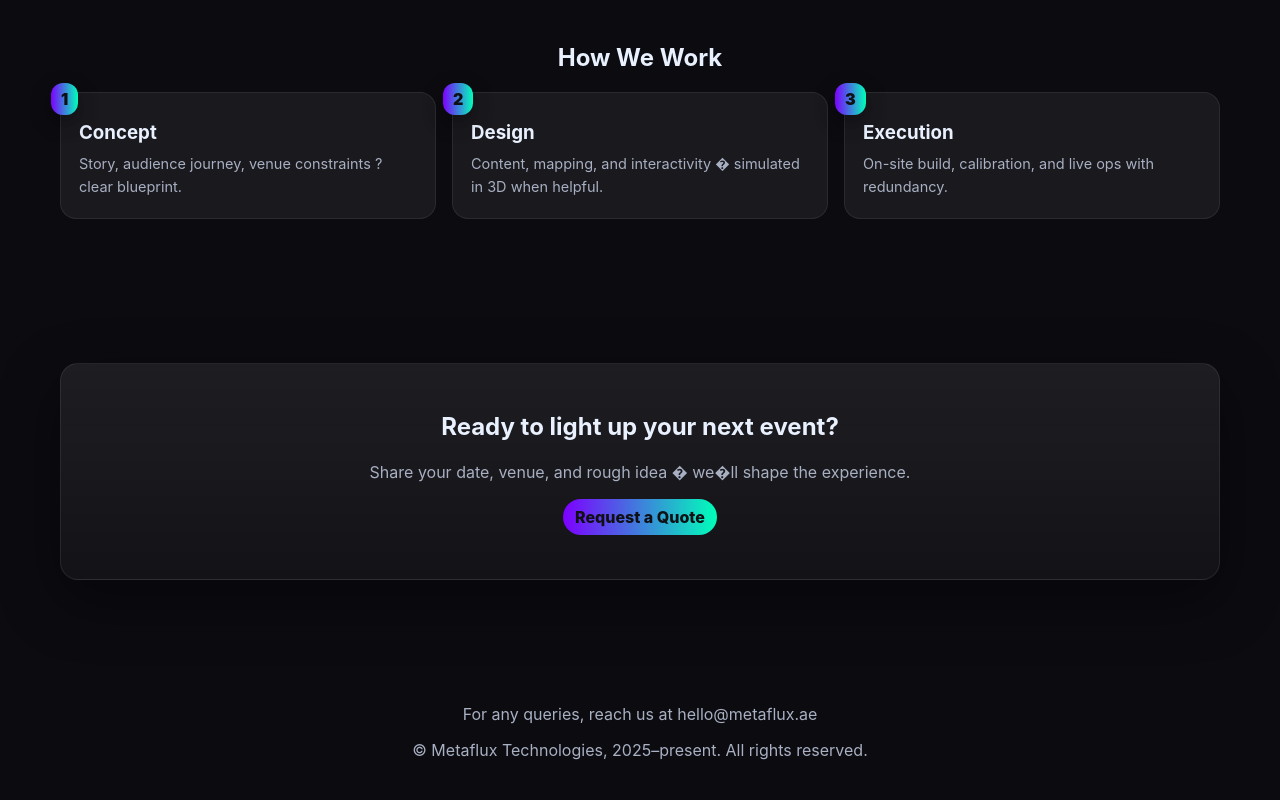
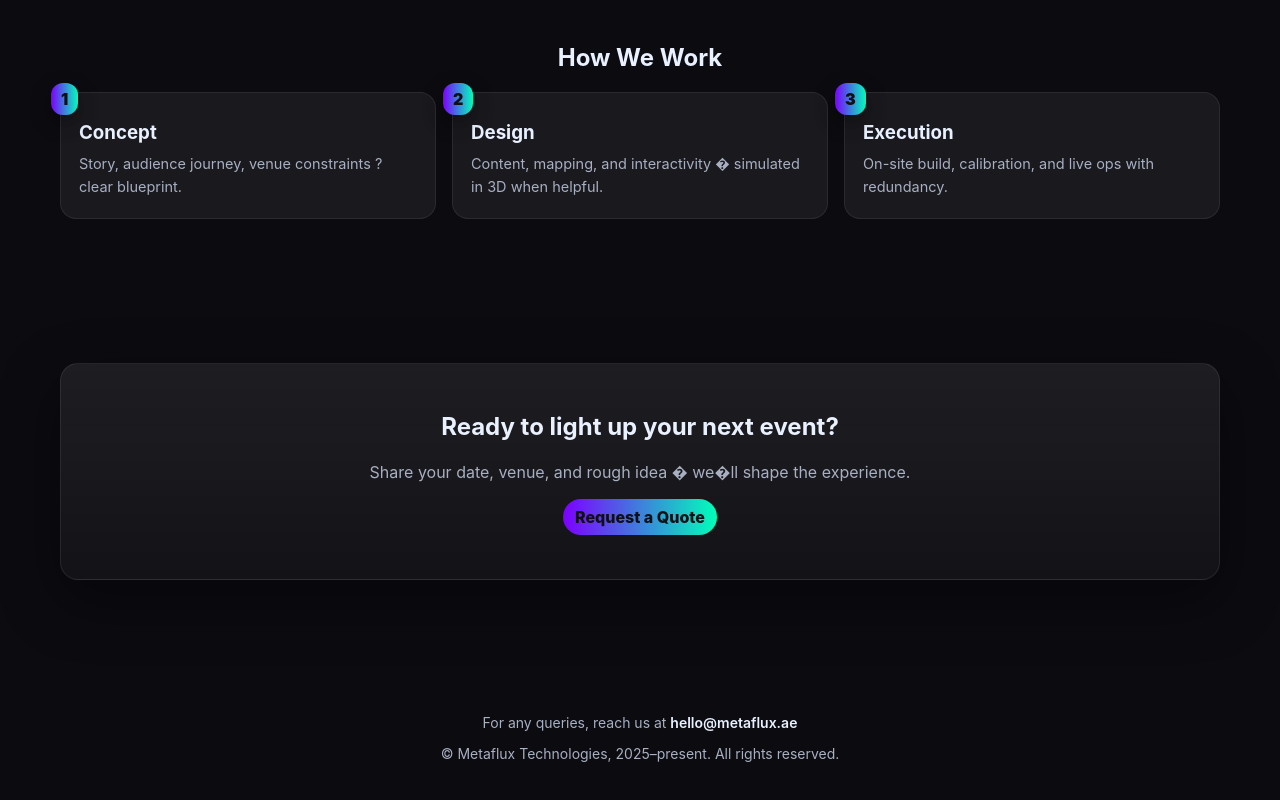
Before and after one commit to metaflux-tech/metaflux-t.github.io, a plain HTML site: page index.html in a window 1280 px wide. Shown: the part 1542-2342 px from the top of the page. Drawn offline with Linux system fonts and the light colour scheme.

Commit message:
Update style.css

```diff
--- a/assets/css/style.css
+++ b/assets/css/style.css
@@ -85,7 +85,17 @@ img{max-width:100%;display:block}
 .reveal.show{opacity:1;transform:none}
 
 /* Footer */
-footer{padding:28px 0;color:var(--muted);text-align:center}
+footer {
+  padding: 40px 0;
+  text-align: center;
+  color: var(--muted);
+  font-size: 14px;
+}
+footer a {
+  color: var(--ink);
+  font-weight: 600;
+}
+
 
 /* Responsive */
 @media (max-width:980px){
```
